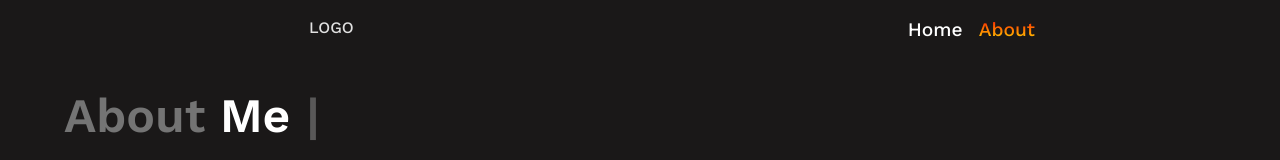
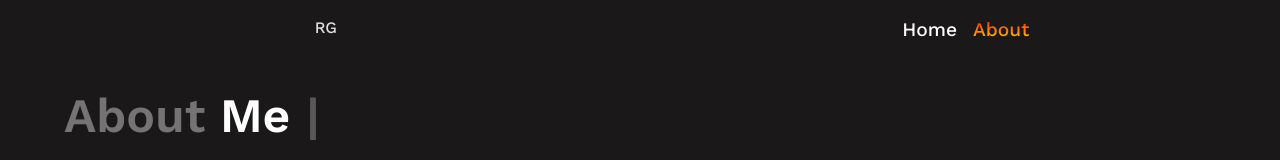
Before and after one commit to akosiphar/myPortfoliov2, a React (Vite) app: page /myPortfoliov2/about in a window 1280 px wide. Shown: the top 160 px of the page. Built offline with nearby package versions, Linux system fonts and the light colour scheme.

Commit message:
added contact section

```diff
--- a/src/components/appNavBar/AppNavBar.jsx
+++ b/src/components/appNavBar/AppNavBar.jsx
@@ -8,7 +8,7 @@ export default function AppNavBar() {
     <>
     <div className='navContainer'>
       <nav>
-        <div>LOGO</div>
+        <div>RG</div>
         <div className="navLinkContainer">
           <NavLink to={"/"}>Home</NavLink>
           <NavLink to={"/about"}>About</NavLink>
```
